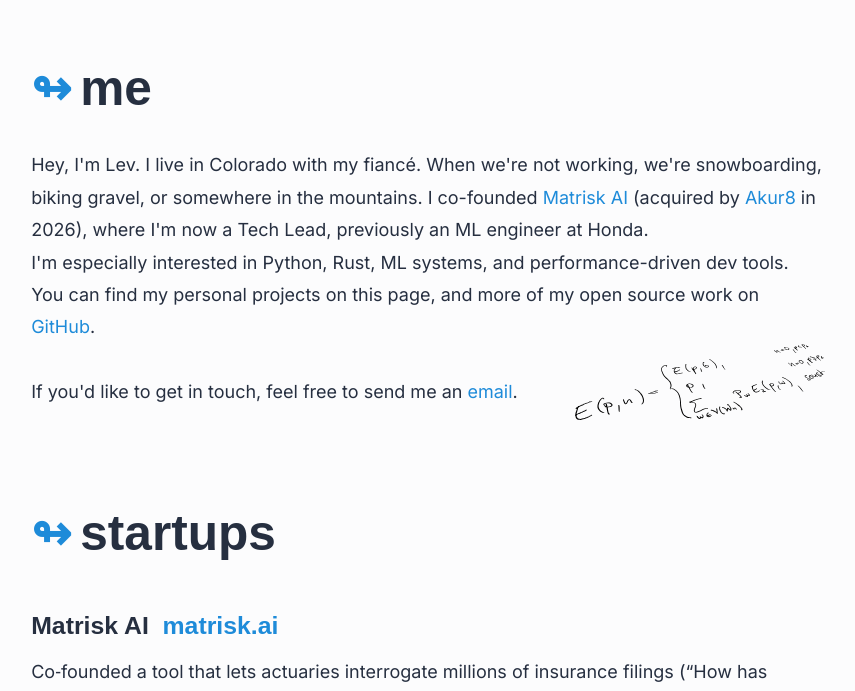
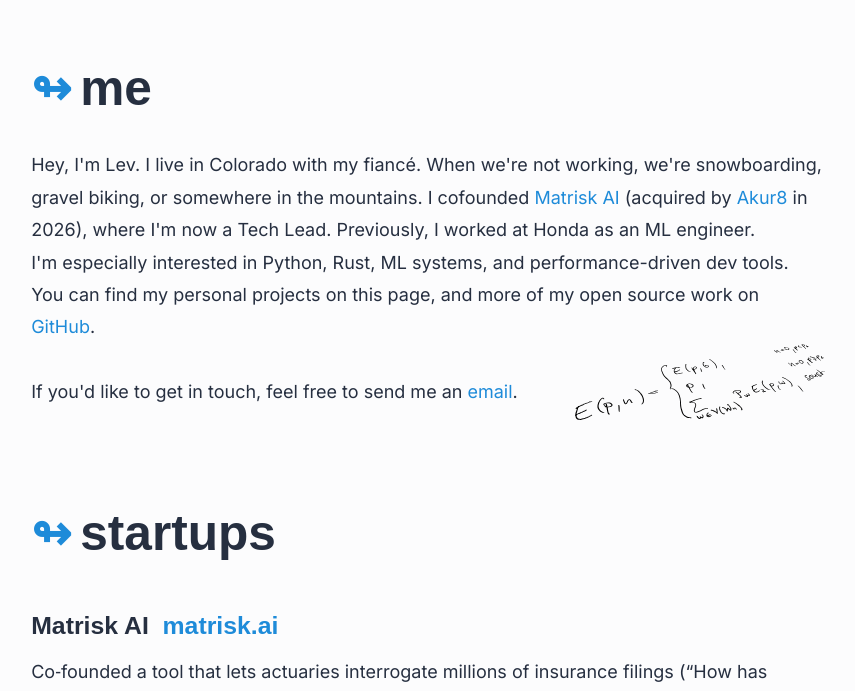
Before and after one commit to bnkc/portfolio, a Jekyll site: the page built from index.html, in a window 1280 px wide and 900 px high, cut to the strip 209-900 px from the top of the window. Shown: the whole strip, without its empty margins (212-1067 px from the left). Built offline with Jekyll 4.4.1, drawn with Linux system fonts in a browser that asks for light colours.

Commit message:
quick push

```diff
--- a/index.html
+++ b/index.html
@@ -15,11 +15,11 @@ title: Lev's Blog
   <h1>me</h1>
   <p>
     Hey, I'm Lev. I live in Colorado with my fiancé. When we're not working,
-    we're snowboarding, biking gravel, or somewhere in the mountains. I
-    co-founded
+    we're snowboarding, gravel biking, or somewhere in the mountains. I
+    cofounded
     <a href="https://www.matrisk.ai" target="_blank">Matrisk AI</a> (acquired by
     <a href="https://www.akur8.com" target="_blank">Akur8</a> in 2026), where
-    I'm now a Tech Lead, previously an ML engineer at Honda.
+    I'm now a Tech Lead. Previously, I worked at Honda as an ML engineer.
   </p>
   <p>
     I'm especially interested in Python, Rust, ML systems, and
```
